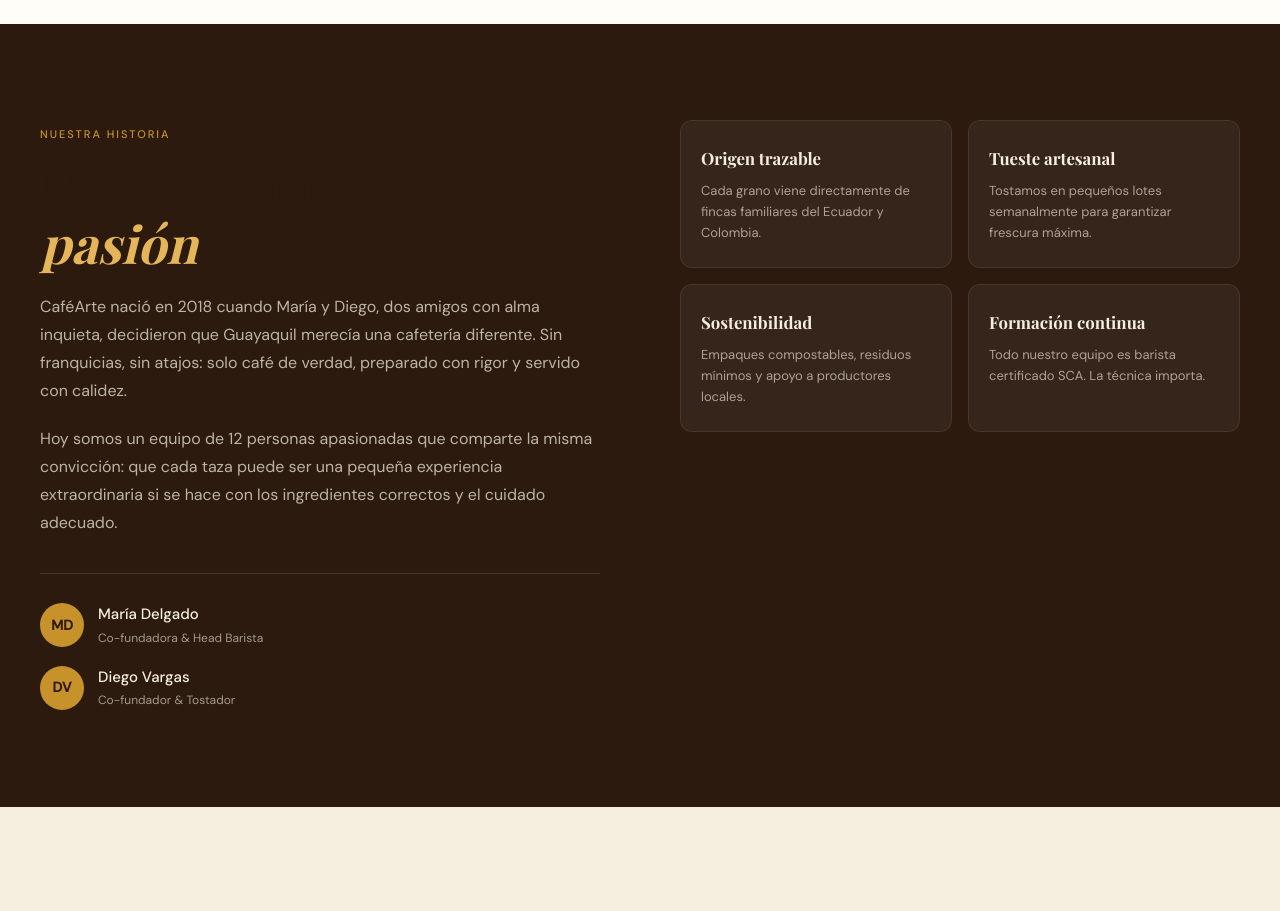
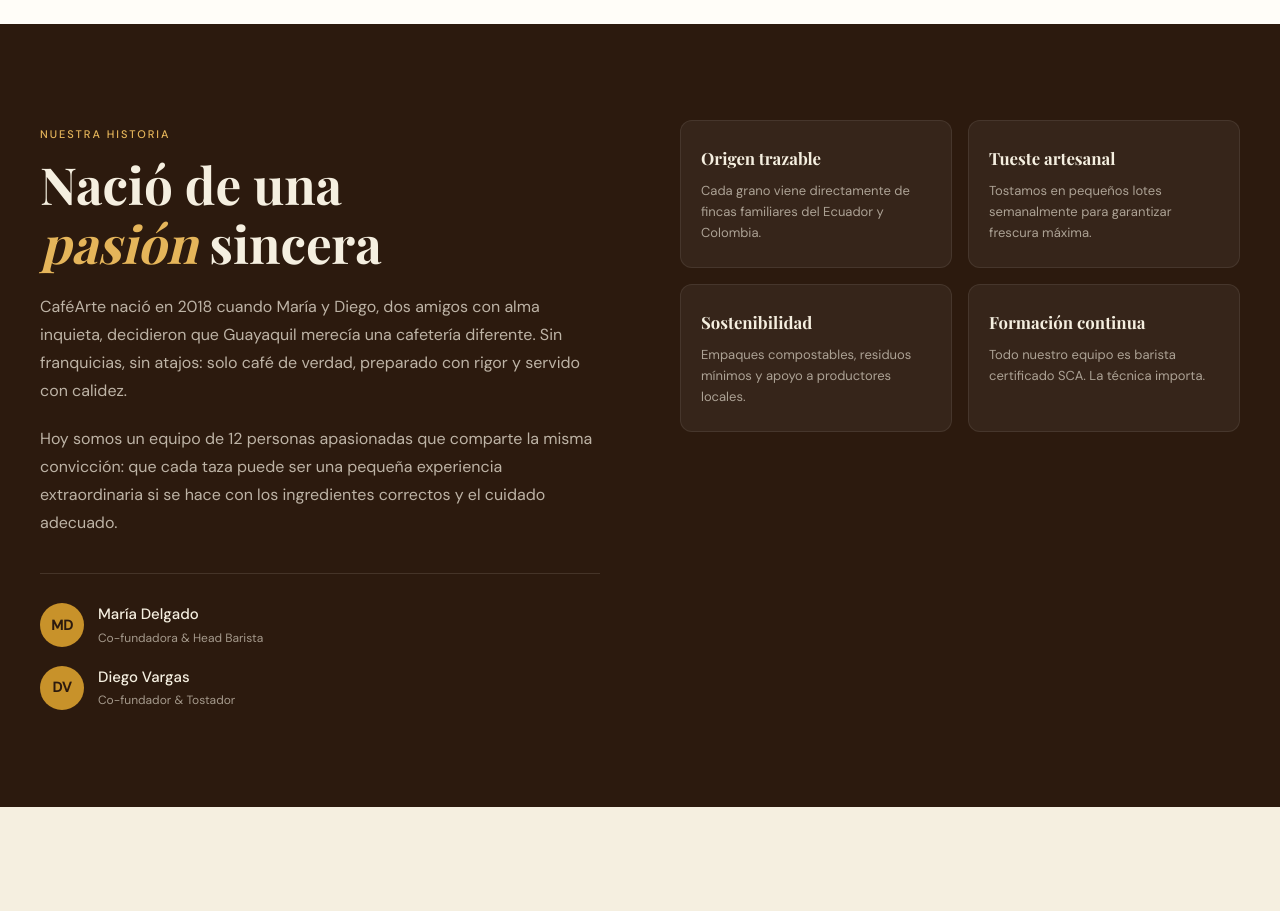
Before and after one commit to MelanieGarciaO/landing-page-react, a React (Vite) app: page / in a window 1280 px wide. Shown: the part 2080-2991 px from the top of the page. Built offline with nearby package versions, Linux system fonts and the light colour scheme; the HTML template or start-up script is replaced by a standard one; a web font is replaced by a local one.

Commit message:
Fix: Refactorizar los selectores CSS para el componente About.

```diff
--- a/src/components/about/About.css
+++ b/src/components/about/About.css
@@ -13,11 +13,11 @@
     align-items: start;
 }
 
-.about :deep(.section-label) {
+.about .section-label {
     color: var(--gold-light);
 }
 
-.about :deep(.section-title) {
+.about .section-title {
     color: var(--cream);
 }
 
@@ -98,6 +98,7 @@
     background: rgba(255, 255, 255, 0.09);
 }
 
+
 .about__value-title {
     font-family: var(--font-display);
     font-size: 1.05rem;
```
